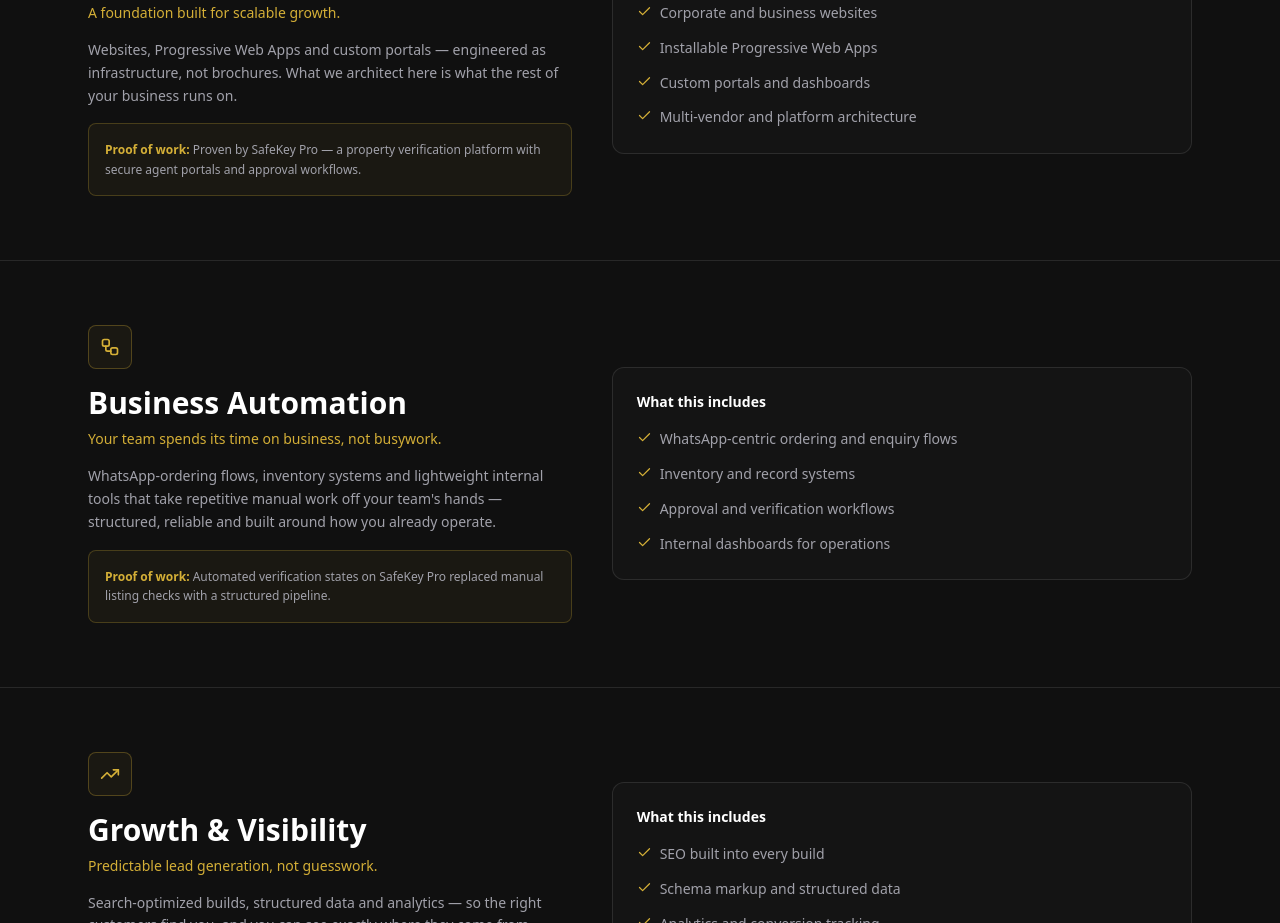
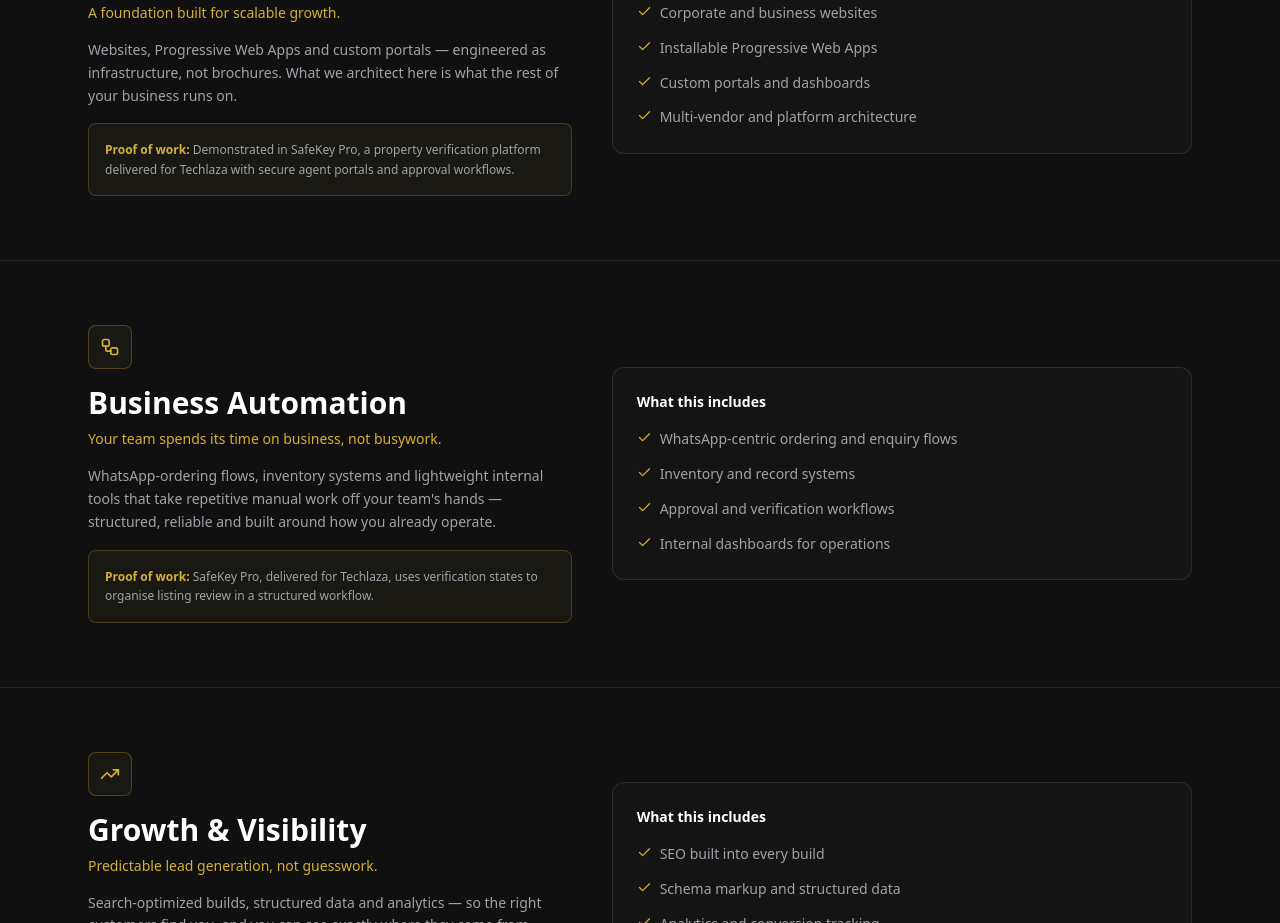
Before and after one commit to ericprince957-cloud/my_portfolio_V1, a Next.js app: page /solutions in a window 1280 px wide. Shown: the part 1580-2503 px from the top of the page. Built offline with nearby package versions, Linux system fonts and the light colour scheme.

Commit message:
Clarify client attribution in solution content

```diff
--- a/app/solutions/page.tsx
+++ b/app/solutions/page.tsx
@@ -25,7 +25,7 @@ const pillars = [
       "Custom portals and dashboards",
       "Multi-vendor and platform architecture",
     ],
-    proof: "Proven by SafeKey Pro — a property verification platform with secure agent portals and approval workflows.",
+    proof: "Demonstrated in SafeKey Pro, a property verification platform delivered for Techlaza with secure agent portals and approval workflows.",
   },
   {
     id: "business-automation",
@@ -40,7 +40,7 @@ const pillars = [
       "Approval and verification workflows",
       "Internal dashboards for operations",
     ],
-    proof: "Automated verification states on SafeKey Pro replaced manual listing checks with a structured pipeline.",
+    proof: "SafeKey Pro, delivered for Techlaza, uses verification states to organise listing review in a structured workflow.",
   },
   {
     id: "growth-visibility",
```
